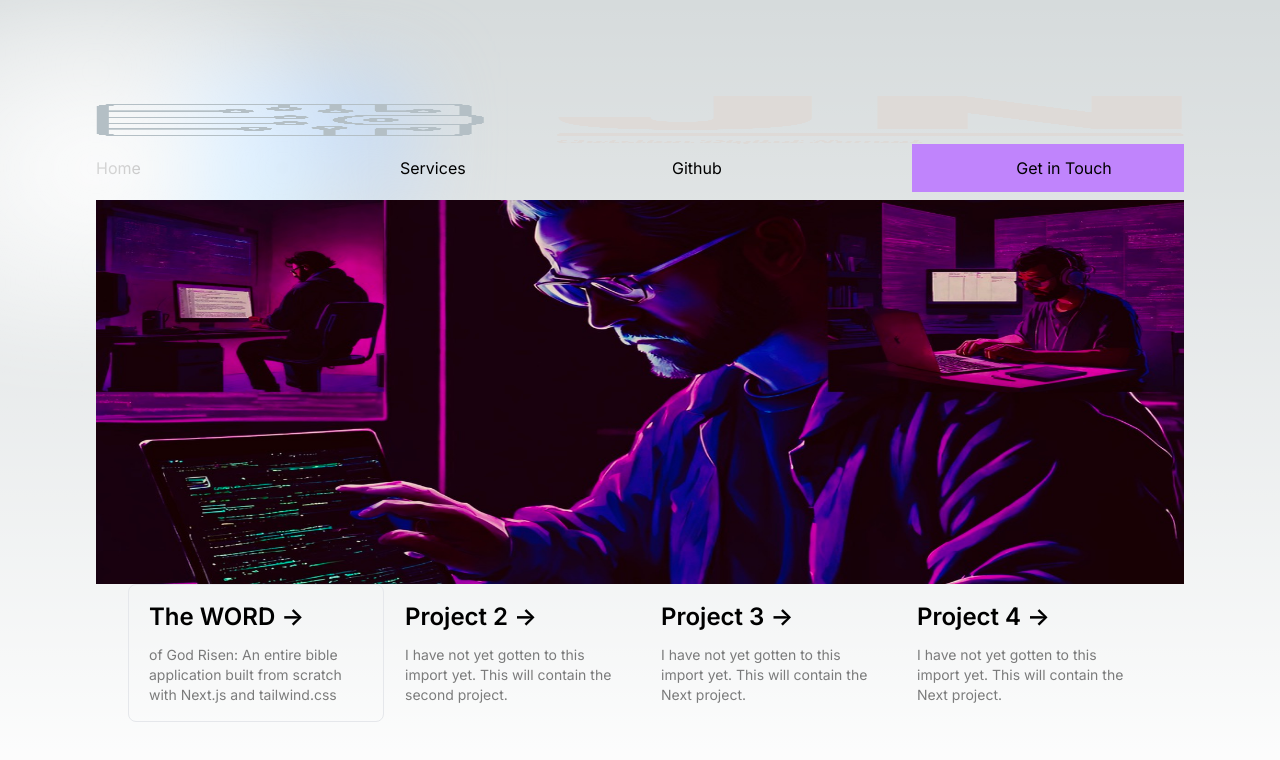
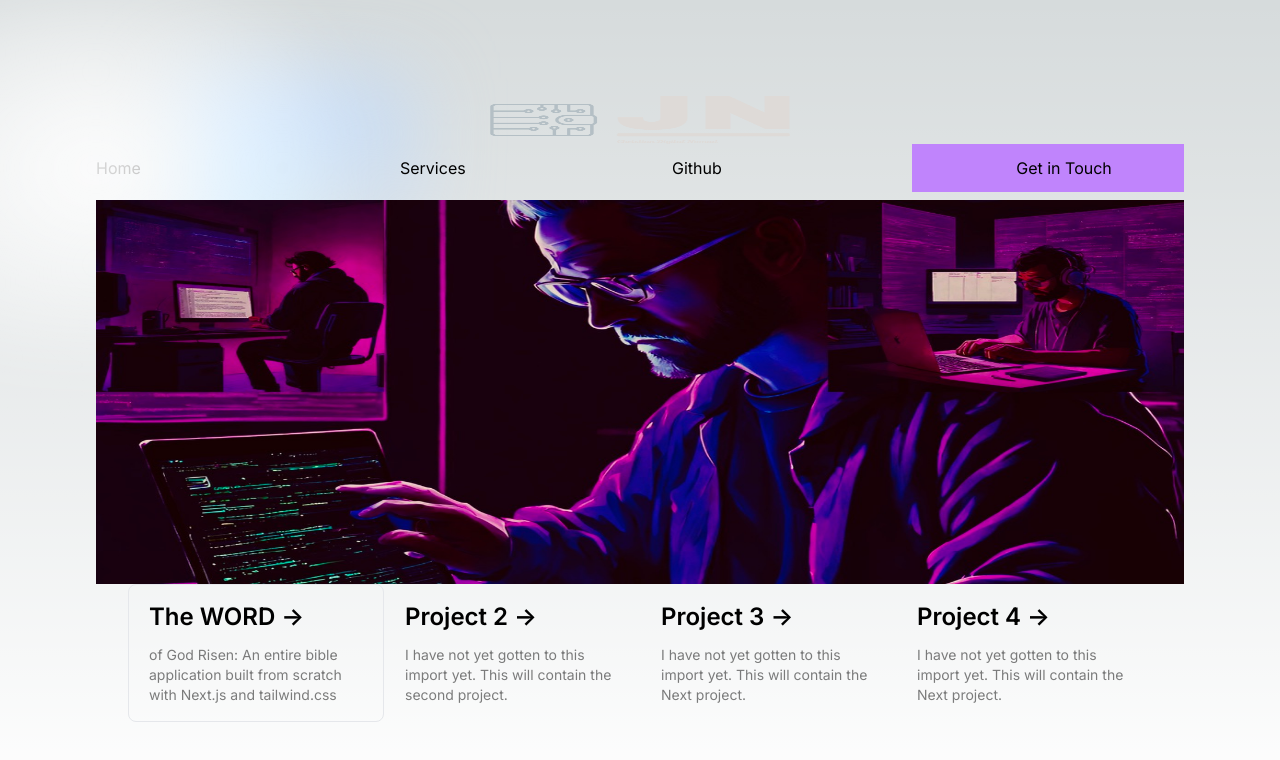
Before and after one commit to jnutt367/jason-nutt-digital-nomad, a Next.js app: page / in a window 1280 px wide. Shown: the top 760 px of the page. Built offline with nearby package versions, Linux system fonts and the light colour scheme.

Commit message:
commit for new layout

```diff
--- a/src/app/page.js
+++ b/src/app/page.js
@@ -8,8 +8,8 @@ export default function Home() {
           className="bg-transparent h-12 dark:drop-shadow-[0_0_0.3rem_gold] grey:invert"
           src="/jn-high-resolution-logo-transparent.png"
           alt="Next.js Logo"
-          height={900}
-          width={1200}
+          height={300}
+          width={300}
           priority
         />
 
```
